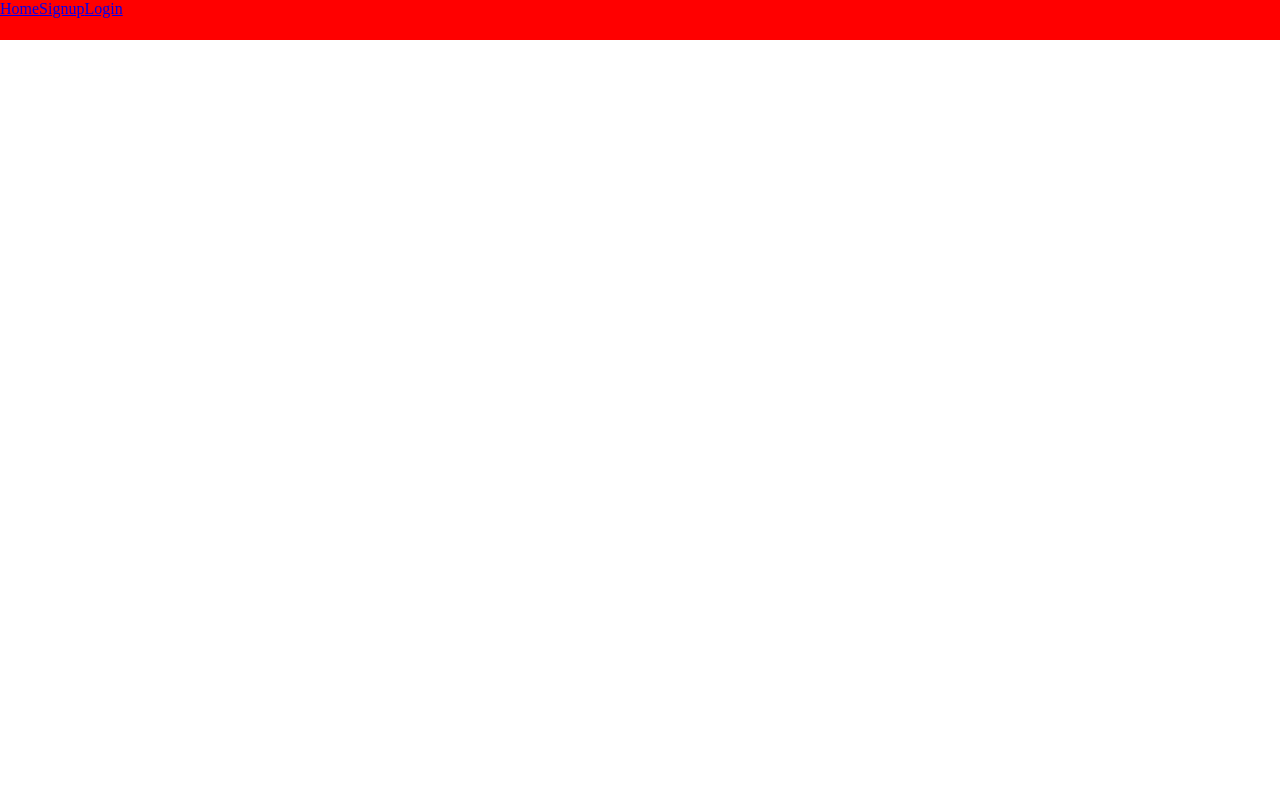
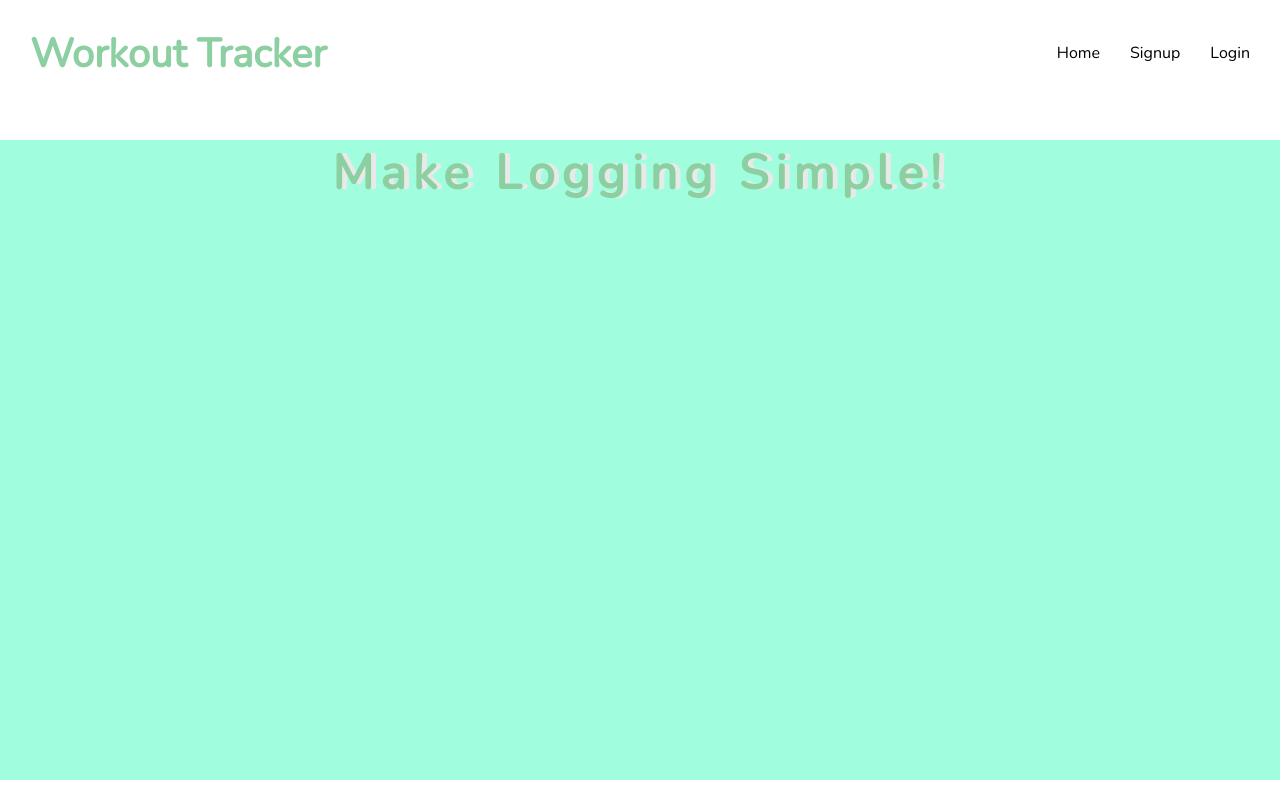
Before and after one commit to anirvinv/WorkoutTracker, a Django app: page /workout/ in a window 1280 px wide. Run offline with Django 3.2, Linux system fonts and the light colour scheme.

Commit message:
Styling
Nav bar style, chart.js for weight and BMI, a bit of homepage styled

```diff
--- a/config/workout/static/workout/_globals.scss
+++ b/config/workout/static/workout/_globals.scss
@@ -1,7 +1,15 @@
-html, body{
-    margin: 0;
+@import url("https://fonts.googleapis.com/css2?family=Nunito:wght@200&display=swap");
+
+$logo_color: rgb(140, 207, 160);
+
+html,
+body {
+	margin: 0;
 }
-
-*{
-    box-sizing: border-box;
+.flex {
+	display: flex;
 }
+* {
+	box-sizing: border-box;
+	font-family: "Nunito", sans-serif;
+}
--- /dev/null
+++ b/config/workout/static/workout/home.css
@@ -0,0 +1,32 @@
+@import url("https://fonts.googleapis.com/css2?family=Nunito:wght@200&display=swap");
+html,
+body {
+  margin: 0;
+}
+
+.flex {
+  display: -webkit-box;
+  display: -ms-flexbox;
+  display: flex;
+}
+
+* {
+  -webkit-box-sizing: border-box;
+          box-sizing: border-box;
+  font-family: "Nunito", sans-serif;
+}
+
+.container2 {
+  height: 80vh;
+  width: 100%;
+  background-color: #a0fdde;
+}
+
+.container2 .description h1 {
+  color: #8ccfa0;
+  font-size: 3rem;
+  text-align: center;
+  letter-spacing: 7px;
+  text-shadow: 5px 0px #e9e9e9;
+}
+/*# sourceMappingURL=home.css.map */
--- /dev/null
+++ b/config/workout/static/workout/home.scss
@@ -0,0 +1,16 @@
+@import "globals";
+
+.container2 {
+	height: 80vh;
+	width: 100%;
+	background-color: rgb(160, 253, 222);
+	.description {
+		h1 {
+			color: $logo_color;
+			font-size: 3rem;
+			text-align: center;
+			letter-spacing: 7px;
+			text-shadow: 5px 0px rgb(233, 233, 233);
+		}
+	}
+}
--- a/config/workout/static/workout/nav.css
+++ b/config/workout/static/workout/nav.css
@@ -1,24 +1,77 @@
-html, body {
+@import url("https://fonts.googleapis.com/css2?family=Nunito:wght@200&display=swap");
+html,
+body {
   margin: 0;
+}
+
+.flex {
+  display: -webkit-box;
+  display: -ms-flexbox;
+  display: flex;
 }
 
 * {
   -webkit-box-sizing: border-box;
           box-sizing: border-box;
+  font-family: "Nunito", sans-serif;
 }
 
+.navbar2,
 .navbar {
-  width: 100%;
-  height: 40px;
-  background: #aff792;
-}
-
-.navbar2 {
-  background-color: red;
-  height: 40px;
-  width: 100%;
+  position: relative;
   display: -webkit-box;
   display: -ms-flexbox;
   display: flex;
+  -webkit-box-align: center;
+      -ms-flex-align: center;
+          align-items: center;
+  height: -webkit-fit-content;
+  height: -moz-fit-content;
+  height: fit-content;
+}
+
+.navbar2 h1,
+.navbar h1 {
+  width: -webkit-fit-content;
+  width: -moz-fit-content;
+  width: fit-content;
+  margin-left: 30px;
+  font-size: 40px;
+  color: #8ccfa0;
+}
+
+.navbar2__links,
+.navbar__links {
+  display: -webkit-box;
+  display: -ms-flexbox;
+  display: flex;
+  width: -webkit-fit-content;
+  width: -moz-fit-content;
+  width: fit-content;
+  right: 0px;
+  position: absolute;
+}
+
+.navbar2__links a,
+.navbar__links a {
+  color: black;
+  text-decoration: none;
+  margin-right: 30px;
+}
+
+.navbar2__links a::after,
+.navbar__links a::after {
+  content: "";
+  display: block;
+  -webkit-transition: 0.3s;
+  transition: 0.3s;
+  height: 2px;
+  width: 0%;
+  background-color: #8ccfa0;
+}
+
+.navbar2__links a:hover::after,
+.navbar__links a:hover::after {
+  width: 100%;
 }
 /*# sourceMappingURL=nav.css.map */
--- a/config/workout/static/workout/nav.scss
+++ b/config/workout/static/workout/nav.scss
@@ -1,14 +1,37 @@
-@import 'globals';
+@import "globals";
 
-.navbar{
-  width: 100%;
-    height: 40px;
-    background: rgb(175, 247, 146);
+.navbar2,
+.navbar {
+  position: relative;
+  display: flex;
+  align-items: center;
+  height: fit-content;
+  h1 {
+    width: fit-content;
+    margin-left: 30px;
+    font-size: 40px;
+    color: $logo_color;
+  }
+  &__links {
+    display: flex;
+    width: fit-content;
+    right: 0px;
+    position: absolute;
+    a {
+      color: black;
+      text-decoration: none;
+      margin-right: 30px;
+    }
+    a::after {
+      content: "";
+      display: block;
+      transition: 0.3s;
+      height: 2px;
+      width: 0%;
+      background-color: $logo_color;
+    }
+    a:hover::after {
+      width: 100%;
+    }
+  }
 }
-
-.navbar2{
-  background-color: red;
-  height: 40px;
-  width: 100%;
-  display: flex;
-}
--- a/config/workout/templates/workout/base.html
+++ b/config/workout/templates/workout/base.html
@@ -7,24 +7,32 @@
     <meta http-equiv="X-UA-Compatible" content="IE=edge">
     <meta name="viewport" content="width=device-width, initial-scale=1.0">
     <link rel="stylesheet" href="{% static 'workout/nav.css'%}">
+    {% block stylesheets %}
+    {% endblock %}
     <title>WorkoutTracker | Make Logging Simple</title>
 </head>
 <body>
     {% if request.user.is_authenticated %}
 
     <div class="navbar">
+        <h1>Workout Tracker</h1>
+        <div class="navbar__links">
             <a href="{% url 'home' %}">Home</a>
             <a href="{% url 'account' %}">Account</a>
             <a href="">Progress</a>
-        <a href="{% url 'summary' %}">Summary</a>
+            <a href="{% url 'weighttracker' %}">BMI</a>
             <a href="{% url 'logout' %}">Logout</a>
+        </div>
     </div>
 
     {% else %}
     <div class="navbar2">
+        <h1>Workout Tracker</h1>
+        <div class="navbar2__links">
             <a href="{% url 'home' %}">Home</a>
             <a href="{% url 'register' %}">Signup</a>
             <a href="{% url 'login' %}">Login</a>
+        </div>
     </div>
     {% endif %}
 
--- a/config/workout/templates/workout/home.html
+++ b/config/workout/templates/workout/home.html
@@ -1,5 +1,9 @@
 {% extends 'workout/base.html' %}
 {% load static %}
+
+{% block stylesheets %}
+<link rel="stylesheet" href="{% static 'workout/home.css'%}">
+{% endblock %}
 
 {% block body %}
 
@@ -28,7 +32,13 @@
     There are no exercises yet.
     {% endfor %}
 {% else %}
-
+    <div class="container2">
+        <div class="description">
+            <h1>
+                Make Logging Simple!
+            </h1>
+        </div>
+    </div>
 {% endif %}
 
 {% endblock %}
--- a/config/workout/urls.py
+++ b/config/workout/urls.py
@@ -3,7 +3,7 @@ from . import views
 
 urlpatterns = [
     path('', views.index, name="home"),
-    path('summary', views.summary, name="summary"),
+    path('weighttracker', views.weighttracker, name="weighttracker"),
     path('account', views.account, name="account"),
     path('login', views.log_in, name="login"),
     path('logout', views.log_out, name="logout"),
--- a/config/workout/views.py
+++ b/config/workout/views.py
@@ -5,8 +5,9 @@ from django.contrib.auth.forms import UserCreationForm
 from .forms import *
 from .models import *
 
+
 def index(request):
-    if request.method=="POST":
+    if request.method == "POST":
         if "key" in request.POST:
             key = request.POST['key']
             request.user.exercises.get(pk=key).delete()
@@ -16,7 +17,8 @@ def index(request):
             if form.is_valid():
                 name = form.cleaned_data['name']
                 volume = form.cleaned_data['volume']
-                exercise = Exercise(user=request.user, name=name, volume=volume)
+                exercise = Exercise(user=request.user,
+                                    name=name, volume=volume)
                 exercise.save()
                 return redirect('home')
             else:
@@ -28,16 +30,18 @@ def index(request):
             exercises = []
     return render(request, 'workout/home.html', context={'form': ExerciseForm(), 'exercises': exercises})
 
-def summary(request):
+
+def weighttracker(request):
     if not request.user.is_authenticated:
         return redirect('login')
-    if request.method=="POST":
+    if request.method == "POST":
         if 'update' in request.POST:
             key = request.POST['key']
             new_height = request.POST['height']
             new_weight = request.POST['weight']
-            Stats.objects.filter(pk=key).update(height=new_height, weight=new_weight)
-            return redirect('summary')
+            Stats.objects.filter(pk=key).update(
+                height=new_height, weight=new_weight)
+            return redirect('weighttracker')
         elif 'remove' in request.POST:
             key = request.POST['key']
             Stats.objects.filter(pk=key).delete()
@@ -46,19 +50,22 @@ def summary(request):
             if form.is_valid():
                 height = form.cleaned_data['height']
                 weight = form.cleaned_data['weight']
-                Stats.objects.create(user=request.user, height=height, weight=weight)
+                Stats.objects.create(
+                    user=request.user, height=height, weight=weight)
             else:
-                return render(request, 'workout/summary.html', context={'form': form})
+                return render(request, 'workout/weighttracker.html', context={'form': form})
 
-    return render(request, 'workout/summary.html', context={'form': StatsForm(), 'stat_list': request.user.stats.all()})
+    return render(request, 'workout/weighttracker.html', context={'form': StatsForm(), 'stat_list': request.user.stats.all()})
+
 
 def account(request):
     return render(request, 'workout/account.html', context={
         'username': request.user.username,
     })
 
+
 def log_in(request):
-    if request.method=="POST":
+    if request.method == "POST":
         username = request.POST['username']
         password = request.POST['password']
         user = authenticate(username=username, password=password)
@@ -69,12 +76,14 @@ def log_in(request):
             return render(request, 'workout/login.html', context={'form': LoginForm()})
     return render(request, 'workout/login.html', context={'form': LoginForm()})
 
+
 def log_out(request):
     logout(request)
     return redirect('home')
 
+
 def register(request):
-    if request.method=="POST":
+    if request.method == "POST":
         form = UserCreationForm(request.POST)
         if form.is_valid():
             form.save()
```
Also changed, not shown: config/workout/static/workout/weighttracker.css (added, +83 -0 lines), config/workout/static/workout/weighttracker.scss (added, +53 -0 lines), config/workout/templates/workout/summary.html (deleted, +0 -111 lines), config/workout/templates/workout/weighttracker.html (added, +141 -0 lines). Lines whose indentation alone changed are shown as unchanged.
